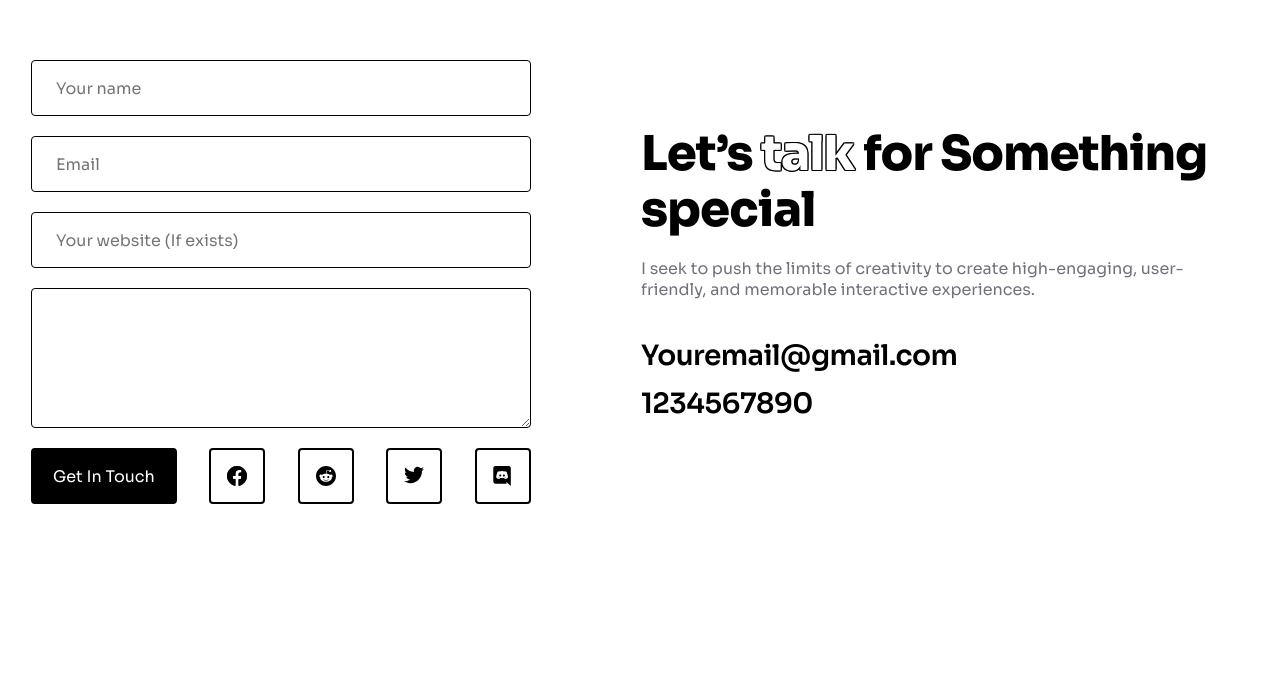
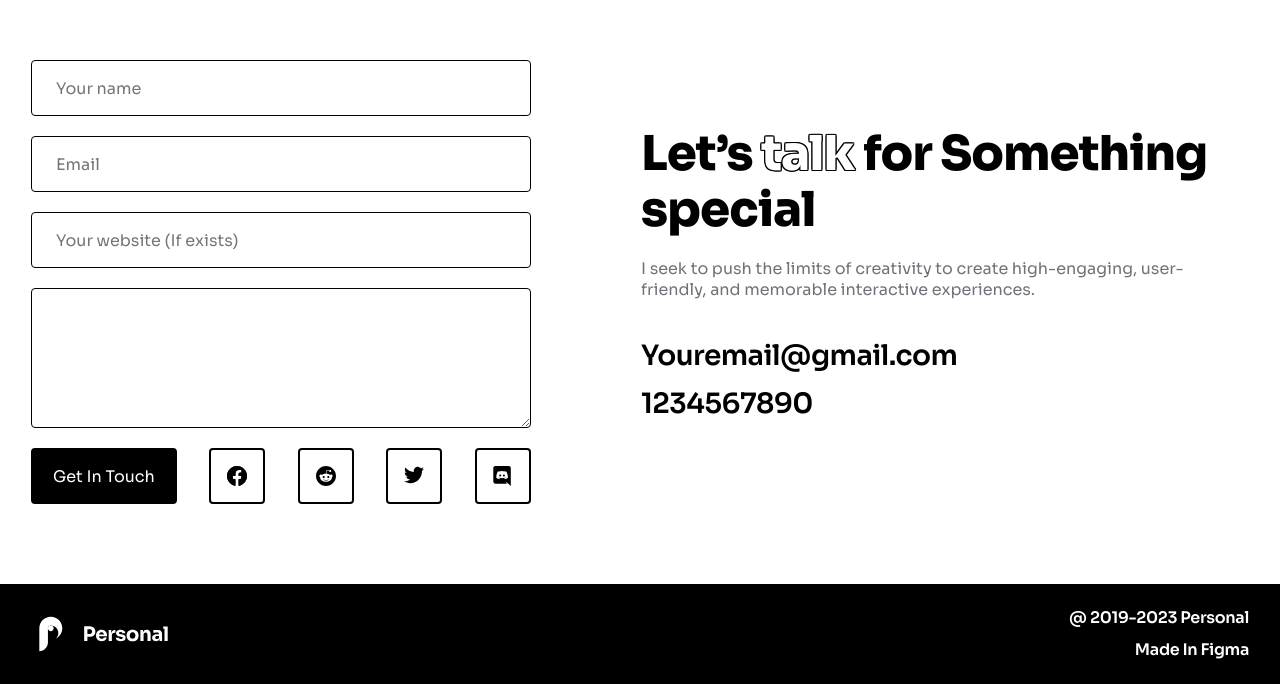
Before and after one commit to KokoraAndrey/Based-Portfolio, a plain HTML site: page index.html in a window 1280 px wide. Shown: the part 5771-6455 px from the top of the page. Before the commit the page ends 6355 px from the top, so only its background shows below. Drawn offline with Linux system fonts and the light colour scheme.

Commit message:
create: footer block

```diff
--- a/index.html
+++ b/index.html
@@ -8,7 +8,7 @@
         <link rel="stylesheet" href="./css/style.css" />
     </head>
     <body>
-        <header class="header">
+        <header class="header" id="header">
             <div class="container">
                 <div class="header__wrapper">
                     <div class="logo">
@@ -20,16 +20,18 @@
                     </div>
                     <nav class="header__nav">
                         <li class="header__item">
-                            <a class="header__link" href="#!">About Me</a>
+                            <a class="header__link" href="#about">About Me</a>
                         </li>
                         <li class="header__item">
-                            <a class="header__link" href="#!">Skills</a>
+                            <a class="header__link" href="#skills">Skills</a>
                         </li>
                         <li class="header__item">
-                            <a class="header__link" href="#!">Project</a>
+                            <a class="header__link" href="#project">Project</a>
                         </li>
                         <li class="header__item">
-                            <a class="header__link" href="#!">Contact me</a>
+                            <a class="header__link" href="#contact"
+                                >Contact me</a
+                            >
                         </li>
                     </nav>
 
@@ -146,7 +148,7 @@
                     </div>
                 </div>
             </section>
-            <section class="skills">
+            <section class="skills" id="skills">
                 <div class="container">
                     <div class="skills__wrapper">
                         <h2 class="skills__title">
@@ -450,7 +452,7 @@
                     </div>
                 </div>
             </section>
-            <section class="about">
+            <section class="about" id="about">
                 <div class="container">
                     <div class="about__wrapper">
                         <div class="about__img"></div>
@@ -496,7 +498,7 @@
                     </div>
                 </div>
             </section>
-            <section class="projects">
+            <section class="projects" id="project">
                 <div class="projects__inner">
                     <div class="container">
                         <div class="projects__wrapper">
@@ -714,7 +716,7 @@
                     </div>
                 </div>
             </section>
-            <section class="talk">
+            <section class="talk" id="contact">
                 <div class="container">
                     <div class="talk__wrapper">
                         <div class="talk__form">
@@ -845,5 +847,27 @@
                 </div>
             </section>
         </main>
+
+        <footer class="footer">
+            <div class="footer__inner">
+                <div class="container">
+                    <div class="footer__wrapper">
+                        <a class="footer__link" href="#header">
+                            <img
+                                class="footer__logo"
+                                src="./img/footer/Logo.svg"
+                                alt="Логотип сайта"
+                            />
+                        </a>
+                        <div class="footer__description">
+                            <span class="footer__yars">
+                                @ 2019-2023 Personal
+                            </span>
+                            <span class="footer__made">Made In Figma</span>
+                        </div>
+                    </div>
+                </div>
+            </div>
+        </footer>
     </body>
 </html>
--- /dev/null
+++ b/scss/blocks/_footer.scss
@@ -0,0 +1,36 @@
+.footer {
+    &__inner {
+        background-color: $black-color;
+    }
+
+    &__wrapper {
+        padding: 24px 0;
+        display: flex;
+        align-items: center;
+        justify-content: space-between;
+    }
+
+    &__logo {
+        width: 139px;
+        height: 40px;
+    }
+
+    &__description {
+        display: flex;
+        flex-direction: column;
+        gap: 12px;
+    }
+
+    &__yars,
+    &__made {
+        font-weight: 600;
+        font-size: 16px;
+        line-height: 125%;
+        letter-spacing: -0.02em;
+        color: $white-color;
+    }
+
+    &__made {
+        align-self: end;
+    }
+}
--- a/scss/components/_general.scss
+++ b/scss/components/_general.scss
@@ -1,3 +1,7 @@
+html {
+    scroll-behavior: smooth;
+}
+
 body {
     font-family: 'Sora', sans-serif;
     font-size: 16px;
--- a/scss/style.scss
+++ b/scss/style.scss
@@ -14,3 +14,4 @@
 @import './blocks/projects';
 @import './blocks/testimonials';
 @import './blocks/talk';
+@import './blocks/footer';
```
Also changed, not shown: css/style.css, img/footer/Logo.svg (added), 1 other file.
